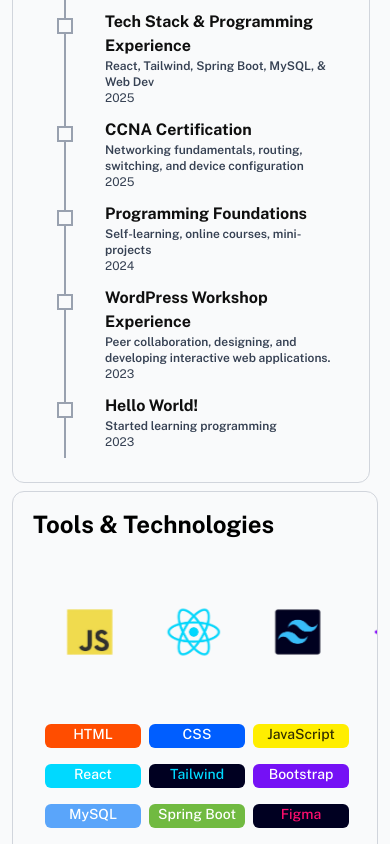
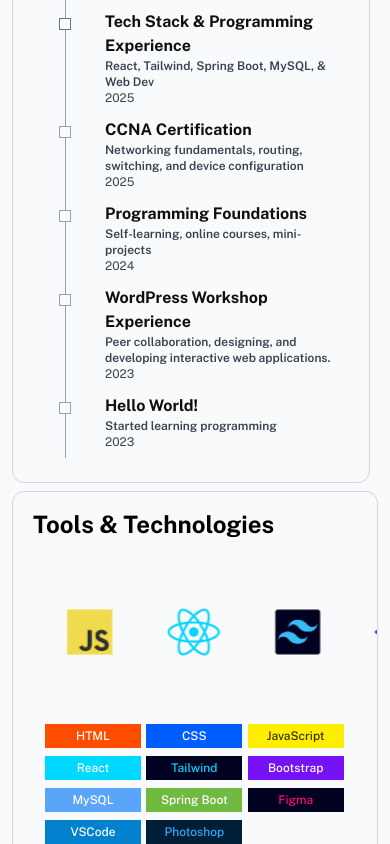
Before and after one commit to Marky23svg/Mark-Portfolio, a React (Vite) app: page / in a window 390 px wide. Shown: the part 1000-1844 px from the top of the page. Built offline with nearby package versions, Linux system fonts and the light colour scheme; no server answers.

Commit message:
update style

```diff
--- a/src/Content.jsx
+++ b/src/Content.jsx
@@ -36,15 +36,15 @@ function Content() {
                 <div className="relative mx-8 my-2">
                     {/* timeline column */}
                     <div className="absolute left-0 top-0 h-full w-10 flex justify-center">
-                        <div className="w-0.5 bg-gray-400 dark:bg-gray-500 h-full mt-2"></div>
+                        <div className="w-[0.1px] bg-gray-400 dark:bg-gray-500 h-full mt-2"></div>
                     </div>
 
                     {/* item */}
                     <div className="relative flex mb-3">
                         {/* dot */}
                         <div className="absolute left-5 top-1">
-                            <div className="h-5 w-5 bg-gray-400 shadow-black rounded- pt-1 -translate-x-1/2">
-                                <div className="h-3 w-3 bg-gray-900 dark:bg-gray-100 shadow-black rounded- ml-1 "></div>
+                            <div className="h-3 w-3 bg-black dark:bg-white shadow-black rounded- pt-1 -translate-x-1/2">
+                                {/*<div className="h-3 w-3 bg-gray-900 dark:bg-gray-100 shadow-black rounded- ml-1 "></div>*/}
                             </div>
 
                         </div>
@@ -58,10 +58,10 @@ function Content() {
                     </div>
 
                     {/* item */}
-                    <div className="relative flex mb-3">
+                    <div className="relative flex mb-3 group">
                         {/* dot */}
                         <div className="absolute left-5 top-2">
-                            <div className="h-4 w-4 bg-gray-50 dark:bg-black hover:bg-black dark:hover:bg-white border border-gray-400 border-2 shadow-black rounded- cursor-pointer pt-1 -translate-x-1/2">
+                            <div className="h-3 w-3 bg-gray-50 dark:bg-black group-hover:bg-black dark:group-hover:bg-white border border-gray-500 border-1 shadow-black rounded- cursor-pointer pt-1 -translate-x-1/2">
                             </div>
 
                         </div>
@@ -74,10 +74,10 @@ function Content() {
                         </div>
                     </div>
 
-                    <div className="relative flex mb-3">
+                    <div className="relative flex mb-3 group">
                         {/* dot */}
                         <div className="absolute left-5 top-2">
-                            <div className="h-4 w-4 bg-gray-50 dark:bg-black hover:bg-black dark:hover:bg-white border border-gray-400 border-2 shadow-black rounded- cursor-pointer pt-1 -translate-x-1/2">
+                            <div className="h-3 w-3 bg-gray-50 dark:bg-black group-hover:bg-black dark:group-hover:bg-white border border-gray-400 border-1 shadow-black rounded- cursor-pointer pt-1 -translate-x-1/2">
                             </div>
 
                         </div>
@@ -90,10 +90,10 @@ function Content() {
                         </div>
                     </div>
 
-                    <div className="relative flex mb-3">
+                    <div className="relative flex mb-3 group">
                         {/* dot */}
                         <div className="absolute left-5 top-2">
-                            <div className="h-4 w-4 bg-gray-50 dark:bg-black hover:bg-black dark:hover:bg-white border border-gray-400 border-2 shadow-black rounded- cursor-pointer pt-1 -translate-x-1/2">
+                            <div className="h-3 w-3 bg-gray-50 dark:bg-black group-hover:bg-black dark:group-hover:bg-white border border-gray-400 border-1 shadow-black rounded- cursor-pointer pt-1 -translate-x-1/2">
                             </div>
 
                         </div>
@@ -106,10 +106,10 @@ function Content() {
                         </div>
                     </div>
 
-                    <div className="relative flex mb-3">
+                    <div className="relative flex mb-3 group">
                         {/* dot */}
                         <div className="absolute left-5 top-2">
-                            <div className="h-4 w-4 bg-gray-50 dark:bg-black hover:bg-black dark:hover:bg-white border border-gray-400 border-2 shadow-black rounded- cursor-pointer pt-1 -translate-x-1/2">
+                            <div className="h-3 w-3 bg-gray-50 dark:bg-black group-hover:bg-black dark:group-hover:bg-white border border-gray-400 border-1 shadow-black rounded- cursor-pointer pt-1 -translate-x-1/2">
                             </div>
 
                         </div>
@@ -122,10 +122,10 @@ function Content() {
                         </div>
                     </div>
 
-                    <div className="relative flex mb-8">
+                    <div className="relative flex mb-8 group">
                         {/* dot */}
                         <div className="absolute left-5 top-2">
-                            <div className="h-4 w-4 bg-gray-50 dark:bg-black hover:bg-black dark:hover:bg-white border border-gray-400 border-2 shadow-black rounded- cursor-pointer pt-1 -translate-x-1/2">
+                            <div className="h-3 w-3 bg-gray-50 dark:bg-black group-hover:bg-black dark:group-hover:bg-white border border-gray-400 border-1 shadow-black cursor-pointer pt-1 -translate-x-1/2">
                             </div>
 
                         </div>
@@ -149,19 +149,30 @@ function Content() {
                     <TechCarousel />
                 </div>
 
-                <div className="grid grid-cols-3 sm:grid-cols-6 mx-8 pr-2 my-4 gap-x-5 gap-y-4 ">
-                    <div className="h-6 w-24 bg-[#ff4d00] text-sm text-white font-medium text-center rounded-md cursor-pointer ">HTML</div>
-                    <div className="h-6 w-24 bg-[#005eff] text-sm text-white font-medium text-center rounded-md cursor-pointer">CSS</div>
-                    <div className="h-6 w-24 bg-[#ffee00] text-sm text-black/80 font-medium text-center rounded-md cursor-pointer">JavaScript</div>
-                    <div className="h-6 w-24 bg-[#00d9ff] text-sm text-white font-medium text-center rounded-md cursor-pointer">React</div>
-                    <div className="h-6 w-24 bg-[#000021] text-sm text-[#00d9ff] font-medium text-center rounded-md cursor-pointer">Tailwind</div>
-                    <div className="h-6 w-24 bg-[#7511f5] text-sm text-white font-medium text-center rounded-md cursor-pointer">Bootstrap</div>
-                    <div className="h-6 w-24 bg-[#5aa5fa] text-sm text-[white] font-medium text-center rounded-md cursor-pointer">MySQL</div>
-                    <div className="h-6 w-24 bg-[#71ba41] text-sm text-white font-medium text-center rounded-md cursor-pointer">Spring Boot</div>
-                    <div className="h-6 w-24 bg-[#000021] text-sm text-[#ff0d6e] font-medium text-center rounded-md cursor-pointer">Figma</div>
-                    <div className="h-6 w-24 bg-[#0181ce] text-sm text-white font-medium text-center rounded-md cursor-pointer">VSCode</div>
-                    <div className="h-6 w-24 bg-[#001e36] text-sm text-[#31a8ff] font-medium text-center rounded-md cursor-pointer">Photoshop</div>
+                <div className="grid grid-cols-3 sm:grid-cols-6 mx-8 my-4 gap-x-1 gap-y-2 ">
+                    <div className="h-6 w-24 bg-[#ff4d00] text-xs text-white font-medium text-center cursor-pointer pt-1">HTML</div>
+                    <div className="h-6 w-24 bg-[#005eff] text-xs text-white font-medium text-center cursor-pointer pt-1">CSS</div>
+                    <div className="h-6 w-24 bg-[#ffee00] text-xs text-black/80 font-medium text-center cursor-pointer pt-1">JavaScript</div>
+                    <div className="h-6 w-24 bg-[#00d9ff] text-xs text-white font-medium text-center cursor-pointer pt-1">React</div>
+                    <div className="h-6 w-24 bg-[#000021] text-xs text-[#00d9ff] font-medium text-center cursor-pointer pt-1">Tailwind</div>
+                    <div className="h-6 w-24 bg-[#7511f5] text-xs text-white font-medium text-center cursor-pointer pt-1">Bootstrap</div>
+                    <div className="h-6 w-24 bg-[#5aa5fa] text-xs text-[white] font-medium text-center cursor-pointer pt-1">MySQL</div>
+                    <div className="h-6 w-24 bg-[#71ba41] text-xs text-white font-medium text-center cursor-pointer pt-1">Spring Boot</div>
+                    <div className="h-6 w-24 bg-[#000021] text-xs text-[#ff0d6e] font-medium text-center cursor-pointer pt-1">Figma</div>
+                    <div className="h-6 w-24 bg-[#0181ce] text-xs text-white font-medium text-center cursor-pointer pt-1">VSCode</div>
+                    <div className="h-6 w-24 bg-[#001e36] text-xs text-[#31a8ff] font-medium text-center cursor-pointer pt-1">Photoshop</div>
 
+                    {/*<div className="h-6 w-24 bg-black/10 text-xs text-black font-meduim text-center cursor-pointer pt-1">HTML</div>
+                    <div className="h-6 w-24 bg-[#E9E9E9] text-xs text-black font-meduim text-center cursor-pointer pt-1">CSS</div>
+                    <div className="h-6 w-24 bg-[#ffee00] text-xs text-black/80 font-medium text-center cursor-pointerpt-1">JavaScript</div>
+                    <div className="h-6 w-24 bg-[#00d9ff] text-xs text-white font-medium text-center cursor-pointer pt-1">React</div>
+                    <div className="h-6 w-24 bg-[#000021] text-xs text-[#00d9ff] font-medium text-center cursor-pointer pt-1">Tailwind</div>
+                    <div className="h-6 w-24 bg-[#7511f5] text-xs text-white font-medium text-center cursor-pointer pt-1">Bootstrap</div>
+                    <div className="h-6 w-24 bg-[#5aa5fa] text-xs text-[white] font-medium text-center cursor-pointer pt-1">MySQL</div>
+                    <div className="h-6 w-24 bg-[#71ba41] text-xs text-white font-medium text-center cursor-pointer pt-1">Spring Boot</div>
+                    <div className="h-6 w-24 bg-[#000021] text-xs text-[#ff0d6e] font-medium text-center cursor-pointer pt-1">Figma</div>
+                    <div className="h-6 w-24 bg-[#0181ce] text-xs text-white font-medium text-center cursor-pointer pt-1">VSCode</div>
+                    <div className="h-6 w-24 bg-[#001e36] text-xs text-[#31a8ff] font-medium text-center cursor-pointer pt-1">Photoshop</div>*/}
                 </div>
             </div>
 
--- a/src/GraphicDetails.jsx
+++ b/src/GraphicDetails.jsx
@@ -82,14 +82,14 @@ export default function GraphicDetails() {
         {/* Navigation Buttons */}
         <button
           onClick={prevSlide}
-          className="absolute top-1/2 left-2 -translate-y-1/2 bg-black/50 text-white h-10 w-10 rounded-full hover:bg-black dark:bg-white dark:text-black dark:hover:bg-gray-400"
+          className="absolute top-1/2 left-2 -translate-y-1/2 bg-black/40 text-white h-10 w-10 rounded-full hover:bg-black dark:bg-white dark:text-black dark:hover:bg-gray-400 cursor-pointer"
         >
           <ChevronLeft className="h-6 w-6 m-auto" />
         </button>
 
         <button
           onClick={nextSlide}
-          className="absolute top-1/2 right-2 -translate-y-1/2 bg-black/50 text-white h-10 w-10 rounded-full hover:bg-black dark:bg-white dark:text-black dark:hover:bg-gray-400"
+          className="absolute top-1/2 right-2 -translate-y-1/2 bg-black/40 text-white h-10 w-10 rounded-full hover:bg-black dark:bg-white dark:text-black dark:hover:bg-gray-400 cursor-pointer"
         >
           <ChevronRight className="h-6 w-6 m-auto" />
         </button>
--- a/src/Header.jsx
+++ b/src/Header.jsx
@@ -15,7 +15,7 @@ function Header() {
       <div className="absolute top-4 right-4 sm:top-12 sm:right-60">
         <ThemeToggle />
       </div>
-      <section className="flex flex-col sm:flex-row items-center gap-6 sm:gap-10 py-10 px-5 pb-5 sm:px-60 bg-gray-50 dark:bg-black border-b border-black/10 dark:border-gray-600">
+      <section className="flex flex-col sm:flex-row items-center gap-6 sm:gap-10 py-10 px-5 pb-5 sm:px-60 bg-gray-50 dark:bg-black border-b border-gray-300 dark:border-gray-600">
 
         {/* Image */}
         <img
--- a/src/ThemeToggle.jsx
+++ b/src/ThemeToggle.jsx
@@ -30,7 +30,7 @@ export default function ThemeToggle() {
       />
 
       {/* Switch track */}
-      <div className="w-16 h-8 bg-gray-300 dark:bg-gray-700 rounded-full peer relative">
+      <div className="w-16 h-8 bg-gray-300 dark:bg-gray-300 rounded-full peer relative">
         {/* Icons inside track - perfectly centered */}
         <FaSun className={`absolute left-2 top-1/2 -translate-y-1/2 text-yellow-500 text-base transition-opacity z-10 ${darkMode ? 'opacity-0' : 'opacity-100'}`} />
         <FaMoon className={`absolute right-2 top-1/2 -translate-y-1/2 text-blue-950 text-base transition-opacity z-10 ${darkMode ? 'opacity-100' : 'opacity-0'}`} />
```
